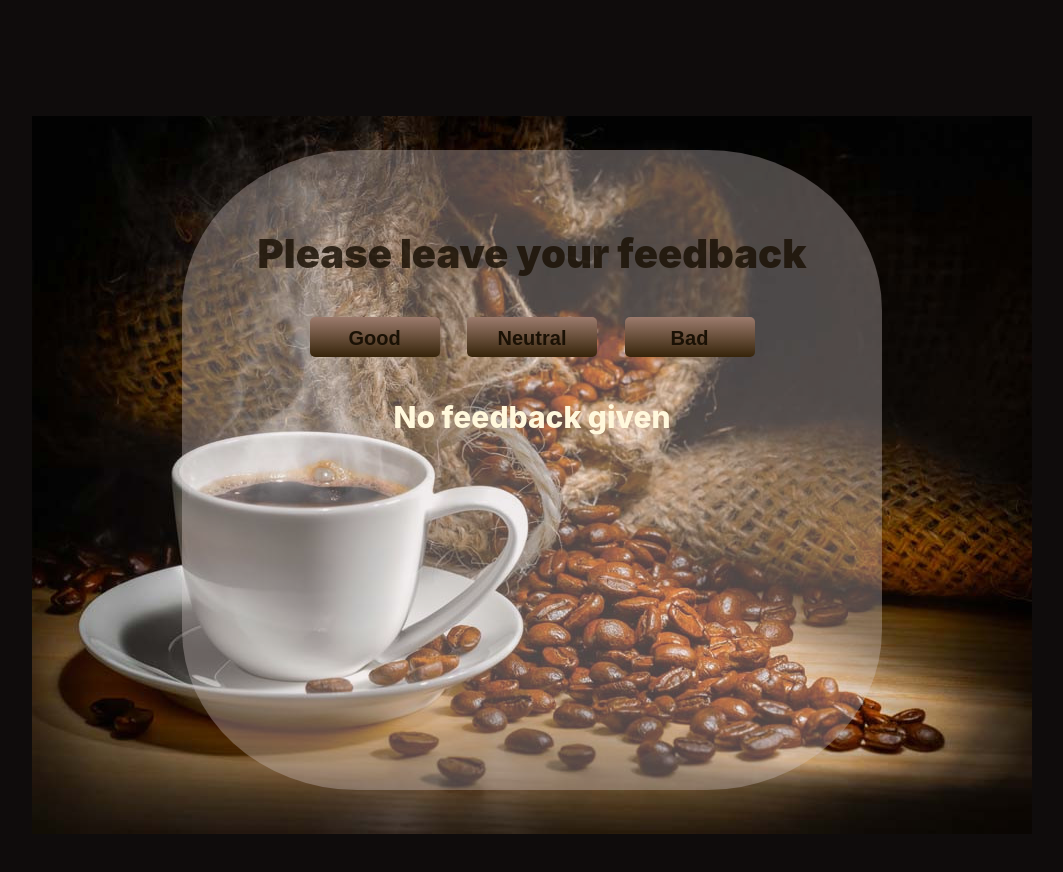
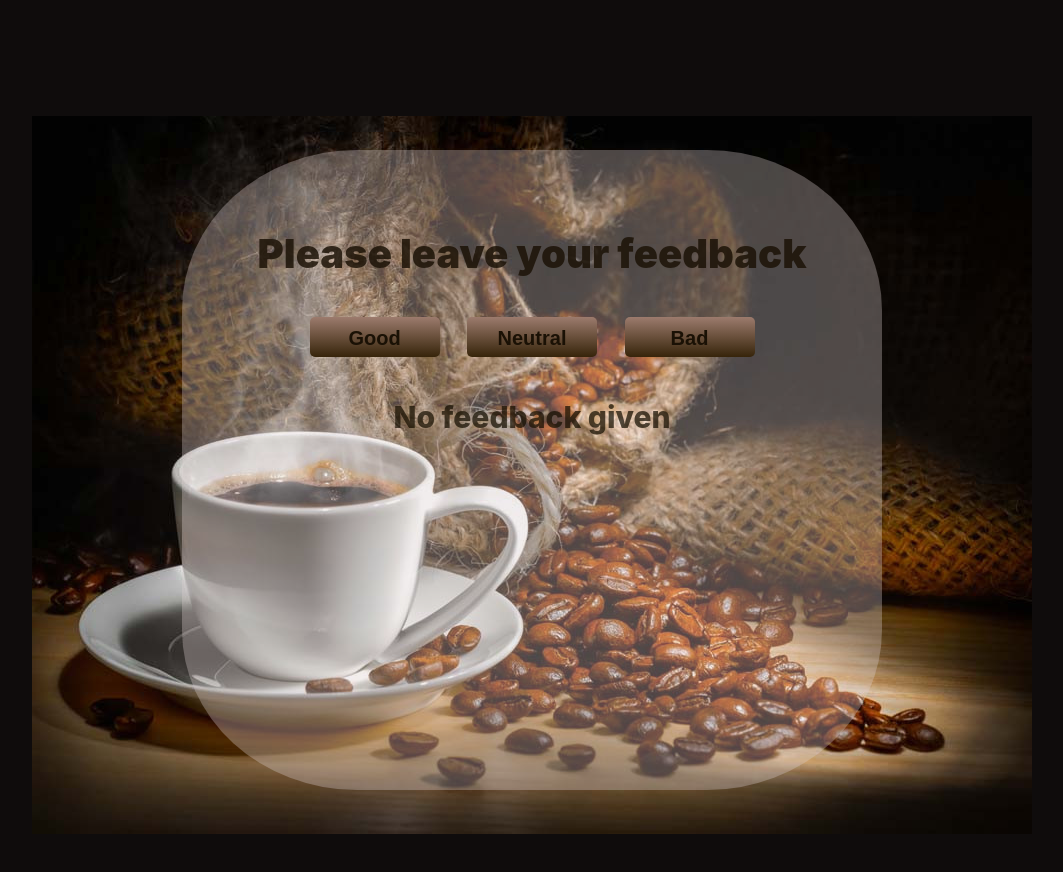
Before and after one commit to Taaamilaaa/goit-react-hw-02-feedback, a React (Create React App) app: page / in a window 1280 px wide. Shown: the top 872 px of the page, without its empty margins (108-1171 px from the left). Built offline with nearby package versions, Linux system fonts and the light colour scheme.

Commit message:
Update notification.module.css

```diff
--- a/src/components/Notification/notification.module.css
+++ b/src/components/Notification/notification.module.css
@@ -7,5 +7,5 @@
   display: flex;
   justify-content: center;
 
-  color: cornsilk;
+  color: rgba(22, 15, 2, 0.726);
 }
```
